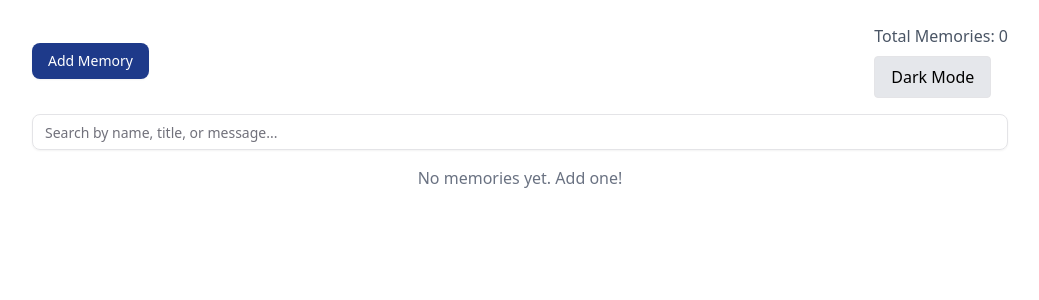
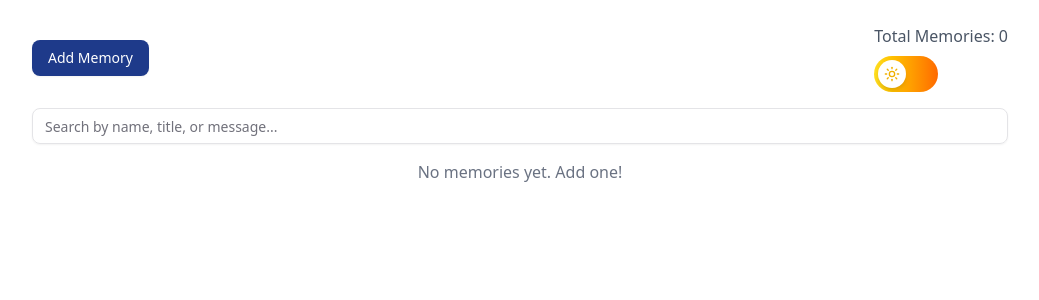
Before and after one commit to hegdeujwal/LegacyBook, a Next.js app: page / in a window 1280 px wide. Shown: the top 300 px of the page, without its empty margins (120-1159 px from the left). Built offline with nearby package versions, Linux system fonts and the light colour scheme.

Commit message:
toggle redesigned

```diff
--- a/src/components/ui/ThemeToggle.jsx
+++ b/src/components/ui/ThemeToggle.jsx
@@ -1,16 +1,19 @@
 "use client";
 import { useEffect, useState } from "react";
+import { Sun, Moon } from "lucide-react";
+import { motion, AnimatePresence } from "framer-motion";
 
 export default function ThemeToggle() {
   const [theme, setTheme] = useState("light");
+  const [mounted, setMounted] = useState(false);
 
   useEffect(() => {
-    // On initial load
     const stored = localStorage.getItem("theme");
     if (stored) {
       setTheme(stored);
       document.documentElement.classList.toggle("dark", stored === "dark");
     }
+    setMounted(true); // Make sure component is fully mounted before rendering
   }, []);
 
   const toggleTheme = () => {
@@ -20,12 +23,51 @@ export default function ThemeToggle() {
     document.documentElement.classList.toggle("dark", newTheme === "dark");
   };
 
+  if (!mounted) return null;
+
+  const isDark = theme === "dark";
+
   return (
     <button
       onClick={toggleTheme}
-      className="px-4 py-2 border rounded bg-gray-200 dark:bg-gray-700 dark:text-white"
+      className={`w-16 h-9 rounded-full flex items-center px-1 relative overflow-hidden
+        transition-colors duration-500
+        ${
+          isDark
+            ? "bg-gradient-to-r from-indigo-500 to-blue-700"
+            : "bg-gradient-to-r from-yellow-300 to-orange-500"
+        }
+      `}
     >
-      {theme === "dark" ? "Light Mode" : "Dark Mode"}
+      <motion.div
+        className="w-7 h-7 rounded-full bg-white shadow-md absolute top-1 left-1 flex items-center justify-center"
+        animate={{ x: isDark ? 28 : 0 }}
+        transition={{ type: "spring", stiffness: 400, damping: 25 }}
+      >
+        <AnimatePresence mode="wait" initial={false}>
+          {isDark ? (
+            <motion.div
+              key="moon"
+              initial={{ opacity: 0, rotate: -90 }}
+              animate={{ opacity: 1, rotate: 0 }}
+              exit={{ opacity: 0, rotate: 90 }}
+              transition={{ duration: 0.2 }}
+            >
+              <Moon className="w-4 h-4 text-gray-800" />
+            </motion.div>
+          ) : (
+            <motion.div
+              key="sun"
+              initial={{ opacity: 0, rotate: 90 }}
+              animate={{ opacity: 1, rotate: 0 }}
+              exit={{ opacity: 0, rotate: -90 }}
+              transition={{ duration: 0.2 }}
+            >
+              <Sun className="w-4 h-4 text-yellow-500" />
+            </motion.div>
+          )}
+        </AnimatePresence>
+      </motion.div>
     </button>
   );
 }
```
